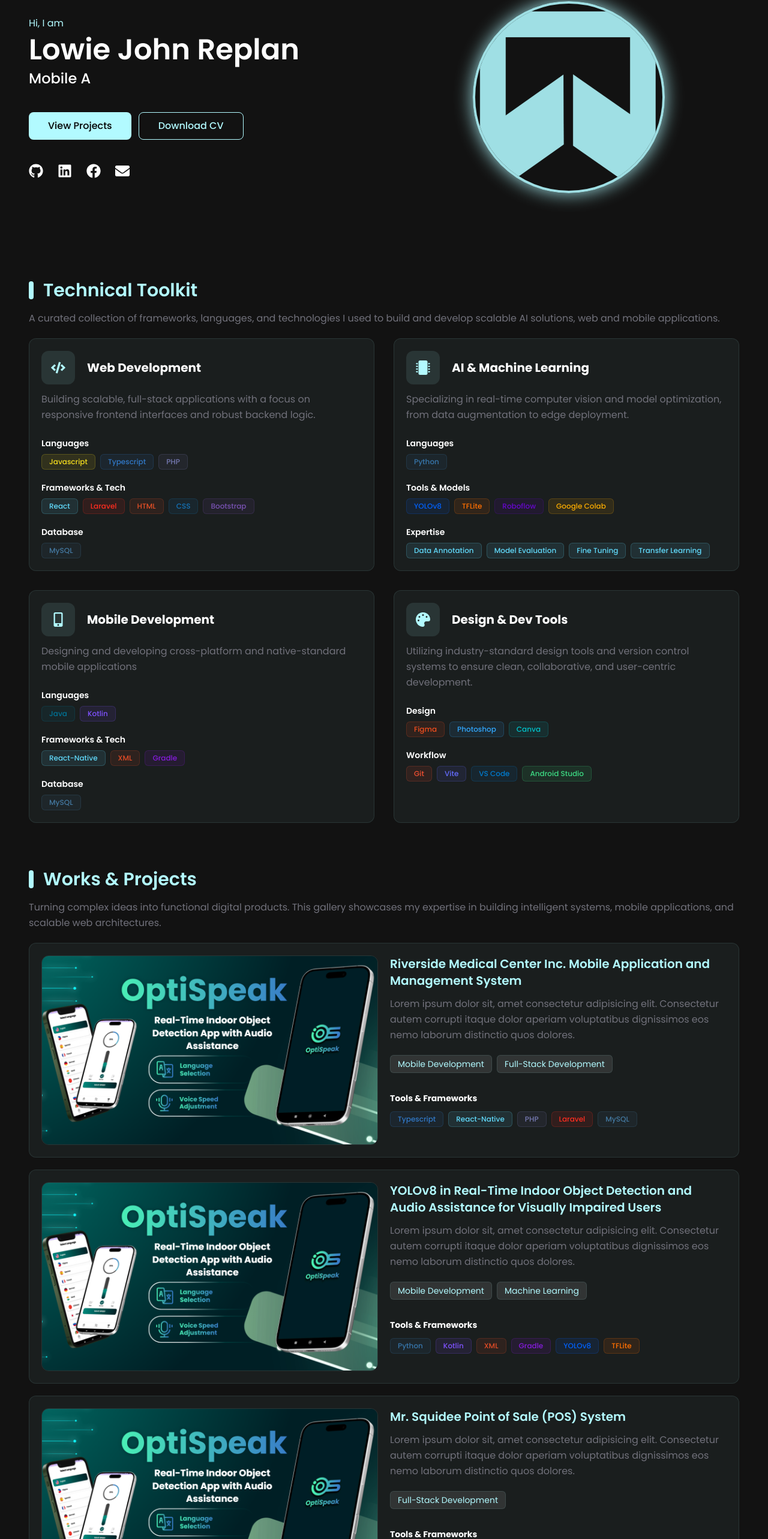
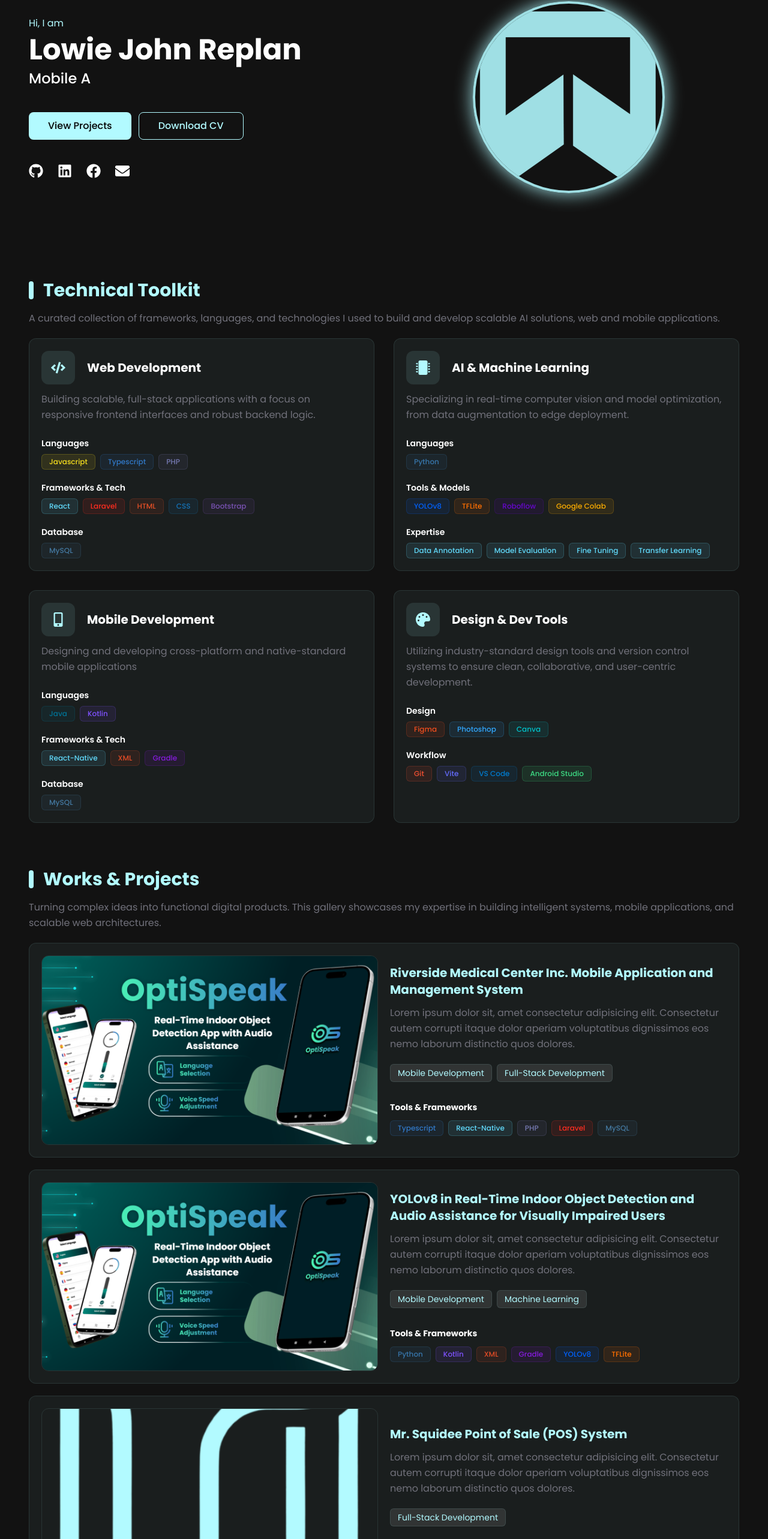
Before and after one commit to lowie-replan/dev-portfolio, a React (Vite) app: page / in a window 1280 px wide. Shown: the part 198-2764 px from the top of the page at 60% size. Built offline with nearby package versions, Linux system fonts and the light colour scheme.

Commit message:
upadated sections and cards

```diff
--- a/src/components/Footer.tsx
+++ b/src/components/Footer.tsx
@@ -3,7 +3,7 @@
 const Footer = () => {
     return (
         <footer>
-            <div className="text-center items-center">
+            <div className="text-center items-center mx-8 lg:mx-12">
 
                 {/* ======== FOOTER CONTENT ======== */}
                 <div className='flex flex-col mb-5 items-center text-center'>
@@ -13,7 +13,7 @@
                     <div className='mb-3 text-xs text-zinc-600'>Full-Stack Developer | Mobile Application Developer | AI & Machine Learning</div>
 
                     {/* ======== NAVIGATIONS ======== */}
-                    <ul className="text-white text-xs flex gap-8 items-start hover:cursor-pointer border border-zinc-600 py-1 rounded-full">
+                    <ul className="text-white text-xs flex gap-3 md:gap-8 items-start hover:cursor-pointer border border-zinc-600 py-1 rounded-full">
                         <li><a href="#home" className={classContent}>Home</a></li>
                         <li><a href="#about" className={classContent}>About</a></li>
                         <li><a href="#projects" className={classContent}>Projects</a></li>
--- a/src/components/Hero.tsx
+++ b/src/components/Hero.tsx
@@ -11,12 +11,12 @@
 
     return (
 
-        <div className="max-w-7xl mx-auto px-8 md:px-12 py-24 md:py-32 flex flex-col md:flex-row items-center justify-between gap-12">
-            <div className="flex-1 flex flex-col gap-2 order-2 md:order-1 md:items-start md:text-left text-center items-center">
+        <div className="max-w-7xl mx-auto px-8 lg:px-12 py-24 lg:py-32 flex flex-col lg:flex-row items-center justify-between gap-12">
+            <div className="flex-1 flex flex-col gap-2 order-2 lg:order-1 lg:items-start lg:text-left text-center items-center">
 
                 {/* ======== INTRODUCTION ======== */}
                 <span className="text-accent">Hi, I am</span>
-                <h1 className="text-3xl md:text-5xl font-semibold text-white">{name}</h1>
+                <h1 className="text-3xl md:text-5xl font-bold text-white">{name}</h1>
                 <span><TypingEffect/></span>
 
                 {/* ======== HERO BUTTONS ======== */}
@@ -32,7 +32,7 @@
             </div>
 
             {/* ======== HERO PICTURE ======== */}
-            <div className="flex-1 flex justify-center order-1 md:order-2">
+            <div className="flex-1 flex justify-center order-1 lg:order-2">
                 <img
                 src="./images/Personal_Logo.png"
                 alt="Lowie John Replan"
--- a/src/components/Navbar.tsx
+++ b/src/components/Navbar.tsx
@@ -64,7 +64,7 @@
     return (
 
         // ======== NAVBAR ========
-        <nav className="bg-background/20 backdrop-blur-sm p-4 px-8 md:px-12 text-white sticky top-0 z-50 shadow-[0_4px_15px_0_rgba(178,250,255,0.1)]">
+        <nav className="bg-background/20 backdrop-blur-sm p-4 px-8 lg:px-12 text-white sticky top-0 z-50 shadow-[0_4px_15px_0_rgba(178,250,255,0.1)]">
             <div className="flex justify-between items-center max-w-7xl mx-auto">
 
                 {/* ======== NAV LOGO ======== */}
@@ -73,13 +73,13 @@
                 </div>
 
                 {/* ======== NAV LINKS ======== */}
-                <ul className="text-white hidden md:flex gap-8 items-center">
+                <ul className="text-white hidden lg:flex gap-8 items-center">
                     {renderNavLinks(false)}
                 </ul>
 
                 {/* ======== NAV BUTTON ======== */}
                 <button
-                    className="md:hidden text-2xl focus:outline-none hover:cursor-pointer"
+                    className="lg:hidden text-2xl focus:outline-none hover:cursor-pointer"
                     onClick={() => setIsOpen(!isOpen)}
                 >
                     {isOpen ? '✕' : '☰'}
@@ -90,7 +90,7 @@
                 <ul className="
                     absolute top-full left-0 w-full bg-background/90
                     backdrop-blur-md flex flex-col gap-4 p-6 animate-fadeIn
-                    md:hidden text-center items-center"
+                    lg:hidden text-center items-center"
                 >
                     {renderNavLinks(true)}
                 </ul>
--- a/src/components/TypingEffect.tsx
+++ b/src/components/TypingEffect.tsx
@@ -6,7 +6,7 @@
   const [isDeleting, setIsDeleting] = useState(false);
   const [charIndex, setCharIndex] = useState(0);
   const [wordIndex, setWordIndex] = useState(0);
-  const textToType = ["Full-Stack Developer", "Mobile Application Developer", "AI & Machine Learning"];
+  const textToType = ["Full-Stack Developer", "Mobile App Developer", "AI & Machine Learning"];
   const typingSpeed = 100;
   const pauseTime = 2000;
 
--- a/src/components/projects/ProjectData.tsx
+++ b/src/components/projects/ProjectData.tsx
@@ -52,7 +52,7 @@
         ]
     },
     {
-        imgSrc: "./images/projects/optispeak_ml.png",
+        imgSrc: "./images/Logo.png",
         cardTitle: "Mr. Squidee Point of Sale (POS) System",
         description: "Lorem ipsum dolor sit, amet consectetur adipisicing elit. Consectetur autem corrupti itaque dolor aperiam voluptatibus dignissimos eos nemo laborum distinctio quos dolores.",
         tags: [
--- a/src/components/projects/Projects.tsx
+++ b/src/components/projects/Projects.tsx
@@ -9,7 +9,7 @@
             {/* ======== SECTION HEADER ======== */}
             <div className="flex items-center">
                 <div className="h-[30px] w-[8px] bg-accent rounded-full"></div>
-                <h1 className="p-4 text-2xl md:text-3xl font-semibold text-accent flex items-center whitespace-nowrap">Works & Projects</h1>
+                <h1 className="p-4 text-2xl md:text-3xl font-bold text-accent flex items-center whitespace-nowrap">Works & Projects</h1>
             </div>
 
             {/* ======== SECTION DESCRIPTION ======== */}
@@ -27,16 +27,15 @@
                 {/* ======== CARD BODY ======== */}
                 {projectData.map((data) => (
                     <div className="
-                        flex flex-col md:flex-row justify-between
-                        grid grid-cols-1 md:grid-cols-2 bg-accent/5 p-5
-                        rounded-xl gap-5 border border-accent/10">
+                        grid grid-cols-1 lg:grid-cols-2 bg-accent/5 p-5
+                        rounded-xl gap-5 border border-accent/10 items-center">
 
                         {/* ======== CARD IMAGE ======== */}
                         <div>
                             <img
                                 src={data.imgSrc}
                                 alt=""
-                                className="w-full h-full aspect-video object-cover rounded-xl border border-accent/10"
+                                className="w-full h-auto aspect-video object-cover rounded-xl border border-accent/10"
                             />
                         </div>
 
@@ -44,7 +43,7 @@
                         <div className="flex flex-col gap-3">
 
                             {/* ======== CARD TITLE & DESCRIPTION ======== */}
-                            <div className="text-accent font-semibold text-xl">{data.cardTitle}</div>
+                            <div className="text-accent font-bold text-lg md:text-xl">{data.cardTitle}</div>
                             <div className="flex flex-col gap-5">
                                 <p className="text-zinc-500 leading-relaxed text-base">
                                     {data.description}
--- a/src/components/toolkits/TechCards.tsx
+++ b/src/components/toolkits/TechCards.tsx
@@ -5,7 +5,7 @@
     return (
 
         // ======== CARDS ========
-        <div className="grid grid-cols-1 md:grid-cols-2 gap-8">
+        <div className="grid grid-cols-1 lg:grid-cols-2 gap-8">
             {categories.map((category, index) => (
 
                 // ======== CARD BODY ========
@@ -17,7 +17,7 @@
                     {/* ======== CARD HEADER ======== */}
                     <div className="flex gap-5 items-center mb-3">
                         <div className="p-4 rounded-xl text-accent bg-accent/10 text-2xl">{category.icon}</div>
-                        <h4 className="text-xl font-bold text-white">{category.header}</h4>
+                        <h4 className="text-lg md:text-xl font-bold text-white">{category.header}</h4>
                     </div>
 
                     {/* ======== CARD DESCRIPTION ======== */}
--- a/src/components/toolkits/TechToolkit.tsx
+++ b/src/components/toolkits/TechToolkit.tsx
@@ -10,7 +10,7 @@
                 {/* ======== SECTION HEADER ======== */}
                 <div className="flex items-center">
                     <div className="h-[30px] w-[8px] bg-accent rounded-full"></div>
-                    <h1 className="p-4 text-2xl md:text-3xl font-semibold text-accent flex items-center whitespace-nowrap">Technical Toolkit</h1>
+                    <h1 className="p-4 text-2xl md:text-3xl font-bold text-accent flex items-center whitespace-nowrap">Technical Toolkit</h1>
                 </div>
 
                 {/* ======== SECTION DESCRIPTION ======== */}
```
